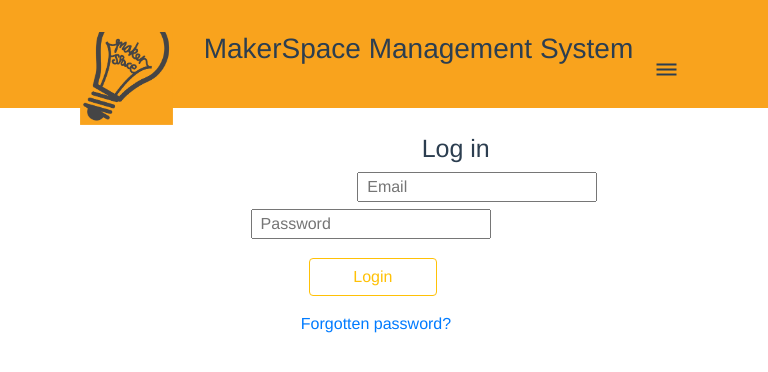
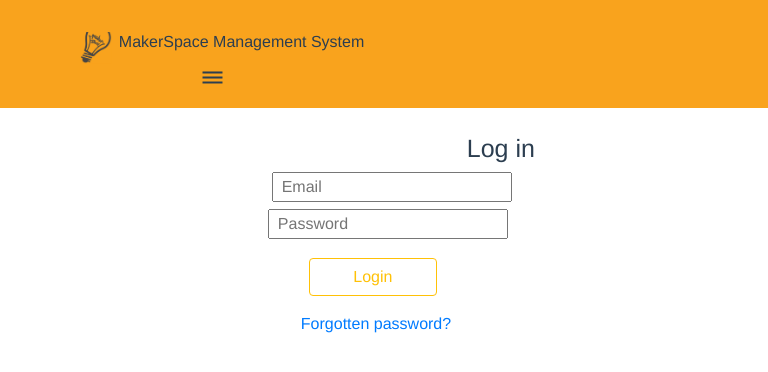
Before and after one commit to Andreas-Harnes/MakerSpace-Management-System, a Vue app in the folder client/: page /login in a window 768 px wide. Shown: the top 372 px of the page. Built offline with nearby package versions, Linux system fonts and the light colour scheme.

Commit message:
css tablets

```diff
--- a/client/src/components/header.vue
+++ b/client/src/components/header.vue
@@ -2,7 +2,7 @@
   <header id="header-test" class="header">
       <link href="https://fonts.googleapis.com/icon?family=Material+Icons"
       rel="stylesheet">
-    <div>
+    <div id="test-logo">
       <img id="makerspace-logo" src="../assets/facebook-logo.png" v-bind:to="'/'" alt="MakerSpaceLogo" width="9%"  height="9%" />
     </div>
     <h2>MakerSpace Management System</h2>
--- a/client/src/scss/_media.scss
+++ b/client/src/scss/_media.scss
@@ -1,11 +1,11 @@
 
-/* Smartphones 320 x 600 */
+/* ------------------------------ Smartphones 320 x 600 ------------------------ */
 
 @media only screen
 and (min-width: 320px)
 and (max-width: 600px) {
 
-/* ---------- header --------- */
+/* header */
 
     #header-test {
         width: 120%;
@@ -17,7 +17,6 @@ and (max-width: 600px) {
         right: 40%;
     }
 
-
     .manger-nav a {
         visibility: hidden;
     }
@@ -28,7 +27,7 @@ and (max-width: 600px) {
         top: -30%;
     }
 
-/* -------- log in -------- */
+/* log in */
     #login_txt {
         left: 40%;
         width: 30%;
@@ -47,15 +46,13 @@ and (max-width: 600px) {
         left: 1%;
     }
 
-
-
-/* ---------- body ------------ */
+/* body */
 
 #container {
     visibility: hidden;
 }
 
-/* ---------- registrer --------- */
+/* registrer */
 
 #reg_title {
    left: 6%;
@@ -91,26 +88,30 @@ and (max-width: 600px) {
 
 }
 
-/* tablets 768 x 1024 */
+/* ------------------------ tablets 768 x 1024 ----------------------------- */
 
 @media only screen
 and (min-width: 768px)
 and (max-width: 1024px) {
 
-/* -------- header --------- */
+/* header */
 #header-test {
   width: 121%;
   height: 18%;
 }
 
 #makerspace-logo {
-width: 18%;
+width: 10%;
+right: 10%;
+}
+#test-logo {
+  right: 100%;
 }
 
 #header-test h2 {
-  font-size: 175%;
+  font-size: 100%;
   width: 150%;
-  right: 40%;
+  right: 59%;
 }
 
 .manger-nav a {
@@ -118,16 +119,33 @@ width: 18%;
 }
 
 #dropdownID {
-  right: 20%;
+  right: 79%;
   height: 10%;
-  top: -65%;
+  top: -15%;
+}
+
+/* log in */
+
+#login_txt {
+  left: 40%;
+  width: 30%;
+  font-size: 1%;
+}
+
+#btnLogin {
+
+}
+
+#txtEmail2 {
+  left: 1%;
+
+}
+
+#txtPassword2 {
+  left: 1%;
 }
 
 
 
 
-
-
-
-
 }
```
